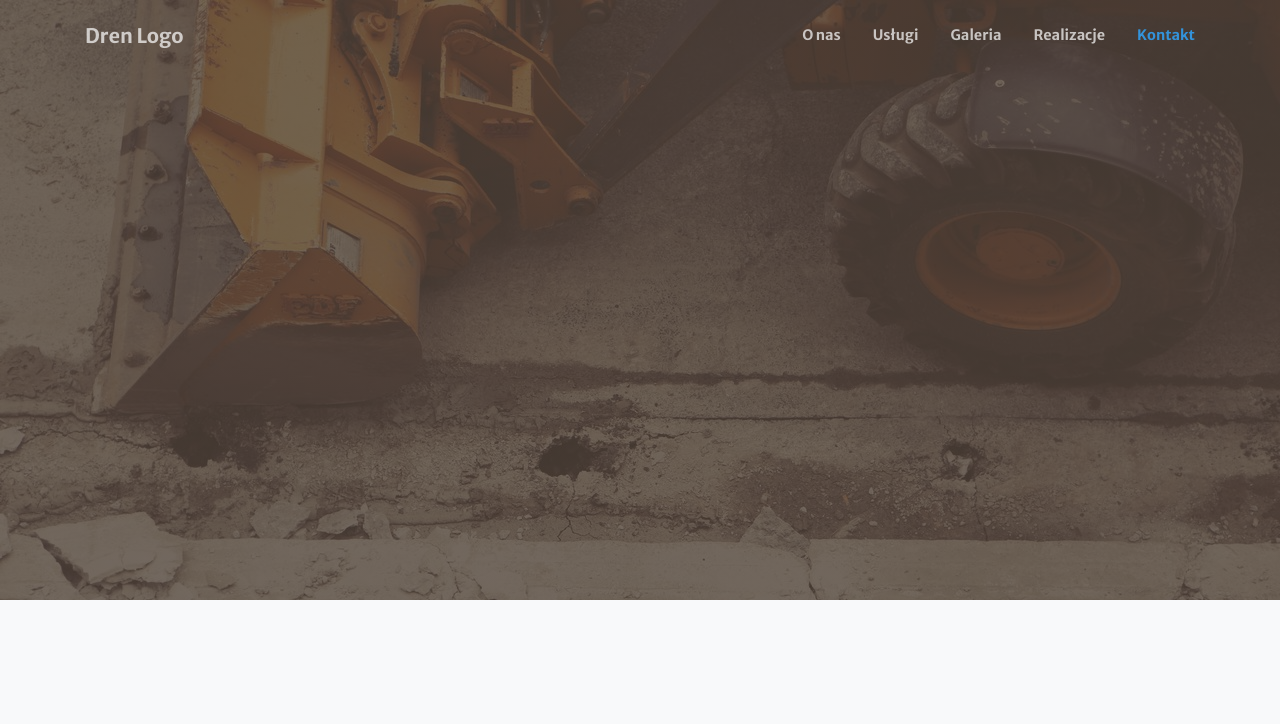
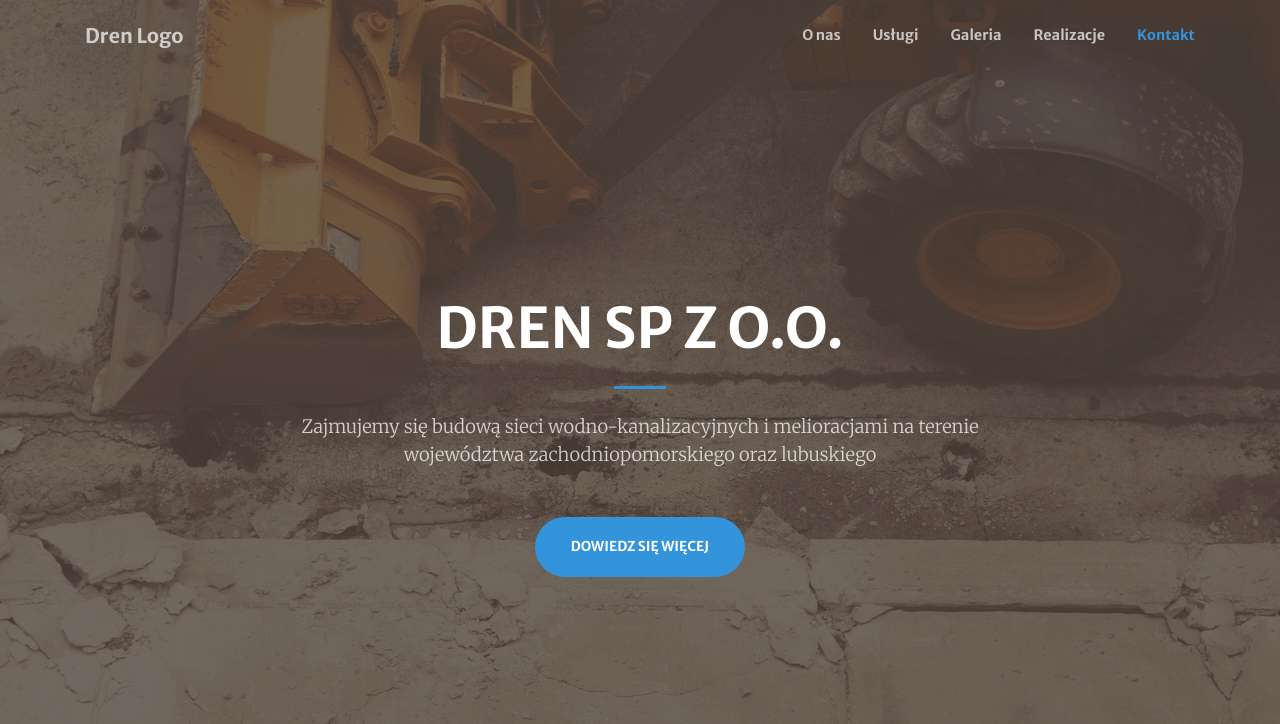
Before and after one commit to Tailoredwebs/dren.com.pl, a website with bundled scripts: page index.html in a window 1280 px wide. Shown: the top 724 px of the page. Built offline with nearby package versions, Linux system fonts and the light colour scheme.

Commit message:
masthead 100vh

```diff
--- a/index.html
+++ b/index.html
@@ -61,7 +61,18 @@
 
   <!-- Masthead -->
   <header class="masthead">
-
+<div class="container h-100">
+      <div class="row h-100 align-items-center justify-content-center text-center">
+        <div class="col-lg-10 align-self-end">
+          <h1 class="text-uppercase text-white font-weight-bold">Dren Sp z o.o.</h1>
+          <hr class="divider my-4">
+        </div>
+        <div class="col-lg-8 align-self-baseline">
+          <p class="text-white-75 font-weight-light mb-5">Zajmujemy się budową sieci wodno-kanalizacyjnych i melioracjami na terenie województwa zachodniopomorskiego oraz lubuskiego</p>
+          <a class="btn btn-primary btn-xl js-scroll-trigger" href="#about">Dowiedz się więcej</a>
+        </div>
+      </div>
+    </div>
   </header>
 
   <!-- About Section -->
--- a/scss/_masthead.scss
+++ b/scss/_masthead.scss
@@ -13,8 +13,8 @@ header.masthead {
     font-size: 2.25rem;
   }
   @include media-breakpoint-up(lg) {
-    height: 75vh;
-    min-height: 50vh;
+    height: 100vh;
+    min-height: 40rem;
     padding-top: $navbar-height;
     padding-bottom: 0;
     p {
```
Also changed, not shown: css/creative.css, css/creative.min.css.
